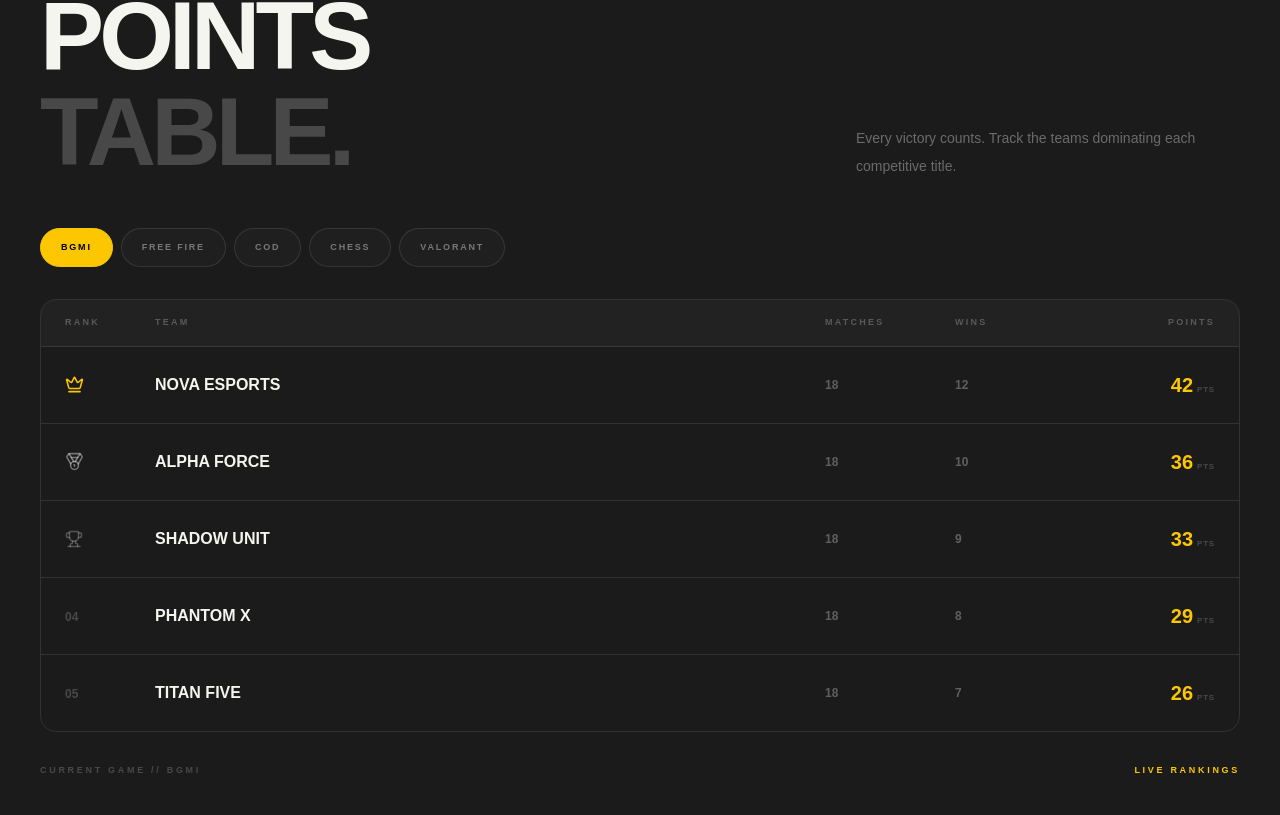
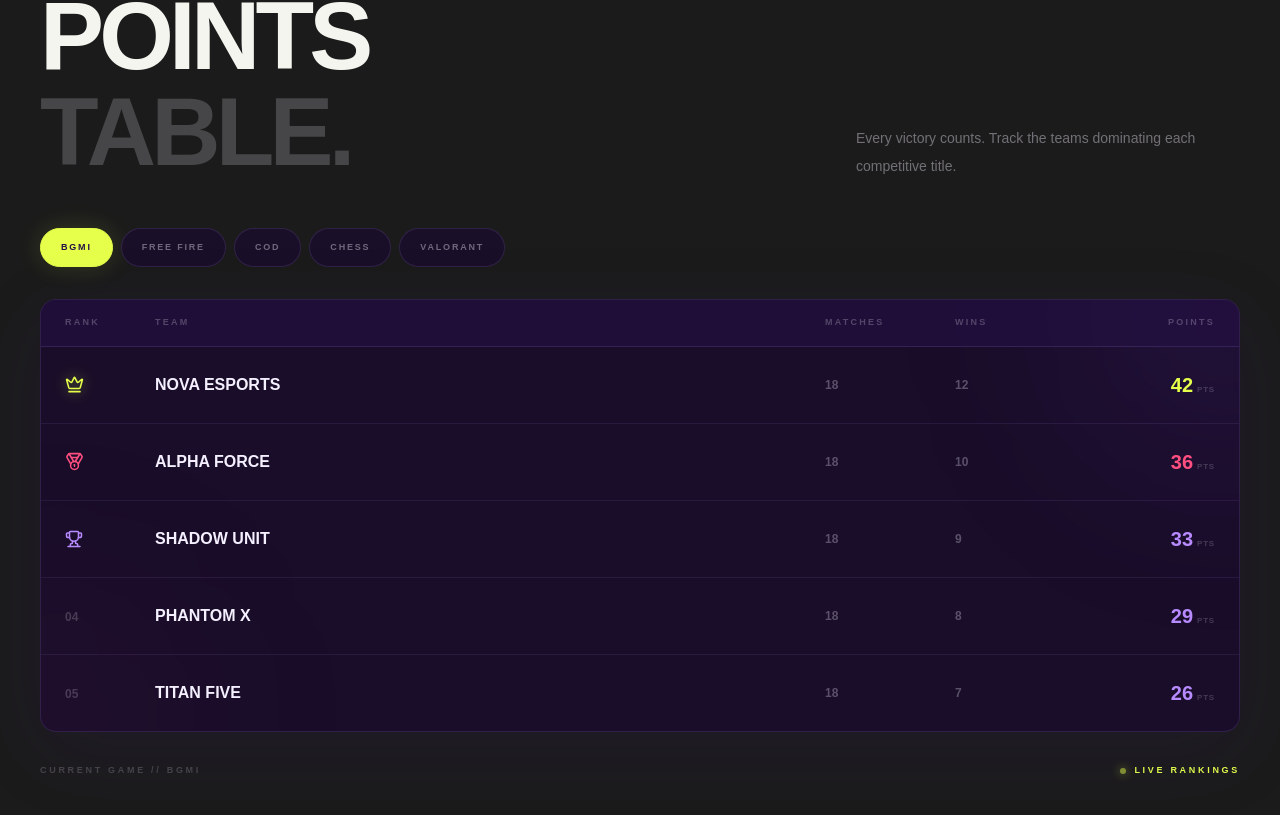
Before and after one commit to ninadkamde1-ops/Resonance-website, a Next.js app: page /admin in a window 1280 px wide. Shown: the part 3331-4146 px from the top of the page. Built offline with nearby package versions, Linux system fonts and the light colour scheme; no server answers; the database is empty.

Commit message:
Update leaderboard pruple lime pink theme

```diff
--- a/components/Leaderboard.tsx
+++ b/components/Leaderboard.tsx
@@ -66,33 +66,64 @@ export default function Leaderboard() {
       id="leaderboard"
       className="relative z-10 mx-auto max-w-7xl px-6 py-32 md:px-10"
     >
-      {/* Header */}
+      {/* ========================================================= */}
+      {/* HEADER */}
+      {/* ========================================================= */}
+
       <div className="mb-12">
-        <p className="text-[10px] font-bold tracking-[0.45em] text-yellow-400">
+
+        <div className="flex items-center gap-3">
+
+          <span className="h-[2px] w-8 bg-[#E6FF4A]" />
+
+          <p className="text-[10px] font-black tracking-[0.45em] text-[#E6FF4A]">
             03 // RANKINGS
           </p>
 
+        </div>
+
         <div className="mt-5 flex flex-col justify-between gap-8 md:flex-row md:items-end">
-          <h2 className="text-6xl font-black tracking-[-0.05em] md:text-8xl">
+
+          <h2 className="text-6xl font-black uppercase tracking-[-0.05em] md:text-8xl">
+
             POINTS
+
             <br />
-            <span className="text-white/20">TABLE.</span>
+
+            <span className="text-[#F5F0FF]/20 transition-colors duration-500 hover:text-[#FF4F81]/40">
+              TABLE.
+            </span>
+
           </h2>
 
-          <p className="max-w-sm text-sm leading-7 text-white/35">
+          <p className="max-w-sm text-sm leading-7 text-[#F5F0FF]/40">
             Every victory counts. Track the teams dominating each competitive
             title.
           </p>
+
         </div>
       </div>
 
-      {/* Game Selector */}
+      {/* ========================================================= */}
+      {/* GAME SELECTOR */}
+      {/* ========================================================= */}
+
       <div className="mb-8 flex flex-wrap gap-2">
-        {games.map((game) => (
+
+        {games.map((game, index) => {
+
+          const isActive = selectedGame === game;
+
+          const accent =
+            index % 2 === 0
+              ? "#E6FF4A"
+              : "#FF4F81";
+
+          return (
             <button
               key={game}
               onClick={() => setSelectedGame(game)}
-            className={`
+              className="
                 rounded-full
                 border
                 px-5
@@ -102,131 +133,268 @@ export default function Leaderboard() {
                 tracking-[0.2em]
                 transition-all
                 duration-300
-              ${
-                selectedGame === game
-                  ? "border-yellow-400 bg-yellow-400 text-black"
-                  : "border-white/10 bg-white/[0.02] text-white/40 hover:border-yellow-400/40 hover:text-yellow-400"
-              }
-            `}
+              "
+              style={{
+                borderColor: isActive
+                  ? accent
+                  : "rgba(183,138,255,0.15)",
+
+                background: isActive
+                  ? accent
+                  : "rgba(26,10,46,0.7)",
+
+                color: isActive
+                  ? "#241044"
+                  : "rgba(245,240,255,0.4)",
+
+                boxShadow: isActive
+                  ? `0 0 25px ${accent}25`
+                  : "none",
+              }}
             >
               {game}
             </button>
-        ))}
+          );
+        })}
+
       </div>
 
-      {/* Leaderboard */}
-      <div className="overflow-hidden rounded-2xl border border-white/10">
-        {/* Table Header */}
-        <div className="hidden grid-cols-[90px_1fr_130px_130px_130px] border-b border-white/10 bg-white/[0.03] px-6 py-4 text-[9px] font-bold tracking-[0.25em] text-white/25 md:grid">
+      {/* ========================================================= */}
+      {/* LEADERBOARD */}
+      {/* ========================================================= */}
+
+      <div className="relative overflow-hidden rounded-2xl border border-[#B78AFF]/15 bg-[#1A0A2E]/80 shadow-[0_20px_80px_rgba(76,29,149,0.12)] backdrop-blur-sm">
+
+        {/* Purple glow */}
+
+        <div className="pointer-events-none absolute -right-32 -top-32 h-72 w-72 rounded-full bg-[#7C3AED]/10 blur-[100px]" />
+
+        {/* Pink glow */}
+
+        <div className="pointer-events-none absolute -bottom-32 -left-32 h-72 w-72 rounded-full bg-[#FF4F81]/[0.035] blur-[100px]" />
+
+        {/* ======================================================= */}
+        {/* TABLE HEADER */}
+        {/* ======================================================= */}
+
+        <div
+          className="
+            relative
+            hidden
+            grid-cols-[90px_1fr_130px_130px_130px]
+            border-b
+            border-[#B78AFF]/15
+            bg-[#241044]/60
+            px-6
+            py-4
+            text-[9px]
+            font-black
+            tracking-[0.25em]
+            text-[#F5F0FF]/25
+            md:grid
+          "
+        >
           <span>RANK</span>
+
           <span>TEAM</span>
+
           <span>MATCHES</span>
+
           <span>WINS</span>
+
           <span className="text-right">POINTS</span>
         </div>
 
-        {/* Rows */}
-        {teams.map((team, index) => (
+        {/* ======================================================= */}
+        {/* ROWS */}
+        {/* ======================================================= */}
+
+        {teams.map((team, index) => {
+
+          const rankAccent =
+            index === 0
+              ? "#E6FF4A"
+              : index === 1
+                ? "#FF4F81"
+                : "#B78AFF";
+
+          return (
             <motion.div
               key={`${selectedGame}-${team.team}`}
+
               initial={{
                 opacity: 0,
                 x: -20,
               }}
+
               animate={{
                 opacity: 1,
                 x: 0,
               }}
+
               transition={{
                 duration: 0.35,
                 delay: index * 0.06,
               }}
+
               className="
                 group
+                relative
                 grid
                 grid-cols-[55px_1fr_auto]
                 items-center
                 border-b
-              border-white/10
+                border-[#B78AFF]/10
                 px-5
                 py-6
                 transition-all
                 duration-300
                 last:border-b-0
-              hover:bg-yellow-400/[0.04]
+                hover:bg-[#241044]
                 md:grid-cols-[90px_1fr_130px_130px_130px]
                 md:px-6
               "
             >
-            {/* Rank */}
+
+              {/* Hover line */}
+
+              <div
+                className="
+                  absolute
+                  bottom-0
+                  left-0
+                  top-0
+                  w-[2px]
+                  origin-bottom
+                  scale-y-0
+                  transition-transform
+                  duration-500
+                  group-hover:scale-y-100
+                "
+                style={{
+                  background: rankAccent,
+                  boxShadow: `0 0 15px ${rankAccent}`,
+                }}
+              />
+
+              {/* ================================================= */}
+              {/* RANK */}
+              {/* ================================================= */}
+
               <div>
+
                 {index === 0 ? (
                   <Crown
                     size={19}
-                  className="text-yellow-400"
+                    className="text-[#E6FF4A]"
+                    style={{
+                      filter: "drop-shadow(0 0 7px rgba(230,255,74,0.45))",
+                    }}
                   />
                 ) : index === 1 ? (
                   <Medal
                     size={19}
-                  className="text-white/40"
+                    className="text-[#FF4F81]"
                   />
                 ) : index === 2 ? (
                   <Trophy
                     size={18}
-                  className="text-white/25"
+                    className="text-[#B78AFF]"
                   />
                 ) : (
-                <span className="text-xs font-black text-white/20">
+                  <span className="text-xs font-black text-[#F5F0FF]/20">
                     0{index + 1}
                   </span>
                 )}
+
               </div>
 
-            {/* Team */}
+              {/* ================================================= */}
+              {/* TEAM */}
+              {/* ================================================= */}
+
               <div>
-              <p className="text-sm font-black md:text-base">
+
+                <p className="text-sm font-black text-[#F5F0FF] transition-colors duration-300 group-hover:text-white md:text-base">
                   {team.team}
                 </p>
 
-              <p className="mt-1 text-[8px] font-bold tracking-[0.25em] text-white/20 md:hidden">
+                <p className="mt-1 text-[8px] font-bold tracking-[0.25em] text-[#F5F0FF]/20 md:hidden">
                   {team.wins} WINS · {team.matches} MATCHES
                 </p>
+
               </div>
 
-            {/* Matches */}
-            <span className="hidden text-xs font-bold text-white/30 md:block">
+              {/* ================================================= */}
+              {/* MATCHES */}
+              {/* ================================================= */}
+
+              <span className="hidden text-xs font-bold text-[#F5F0FF]/30 md:block">
                 {team.matches}
               </span>
 
-            {/* Wins */}
-            <span className="hidden text-xs font-bold text-white/30 md:block">
+              {/* ================================================= */}
+              {/* WINS */}
+              {/* ================================================= */}
+
+              <span className="hidden text-xs font-bold text-[#F5F0FF]/30 md:block">
                 {team.wins}
               </span>
 
-            {/* Points */}
+              {/* ================================================= */}
+              {/* POINTS */}
+              {/* ================================================= */}
+
               <div className="text-right">
-              <span className="text-xl font-black text-yellow-400">
+
+                <span
+                  className="text-xl font-black"
+                  style={{
+                    color:
+                      index === 0
+                        ? "#E6FF4A"
+                        : index === 1
+                          ? "#FF4F81"
+                          : "#B78AFF",
+                  }}
+                >
                   {team.points}
                 </span>
 
-              <span className="ml-1 text-[8px] font-bold tracking-widest text-white/20">
+                <span className="ml-1 text-[8px] font-black tracking-widest text-[#F5F0FF]/20">
                   PTS
                 </span>
-            </div>
-          </motion.div>
-        ))}
+
               </div>
 
-      {/* Footer */}
-      <div className="mt-8 flex items-center justify-between">
-        <p className="text-[9px] font-bold tracking-[0.3em] text-white/20">
+            </motion.div>
+          );
+        })}
+
+      </div>
+
+      {/* ========================================================= */}
+      {/* FOOTER */}
+      {/* ========================================================= */}
+
+      <div className="mt-8 flex flex-col justify-between gap-4 sm:flex-row sm:items-center">
+
+        <p className="text-[9px] font-black tracking-[0.3em] text-[#F5F0FF]/20">
           CURRENT GAME // {selectedGame}
         </p>
 
-        <p className="text-[9px] font-bold tracking-[0.3em] text-yellow-400">
+        <div className="flex items-center gap-2">
+
+          <span className="h-1.5 w-1.5 animate-pulse rounded-full bg-[#E6FF4A] shadow-[0_0_10px_#E6FF4A]" />
+
+          <p className="text-[9px] font-black tracking-[0.3em] text-[#E6FF4A]">
             LIVE RANKINGS
           </p>
+
         </div>
+
+      </div>
+
     </section>
   );
 }
```
Lines whose indentation alone changed are shown as unchanged.
